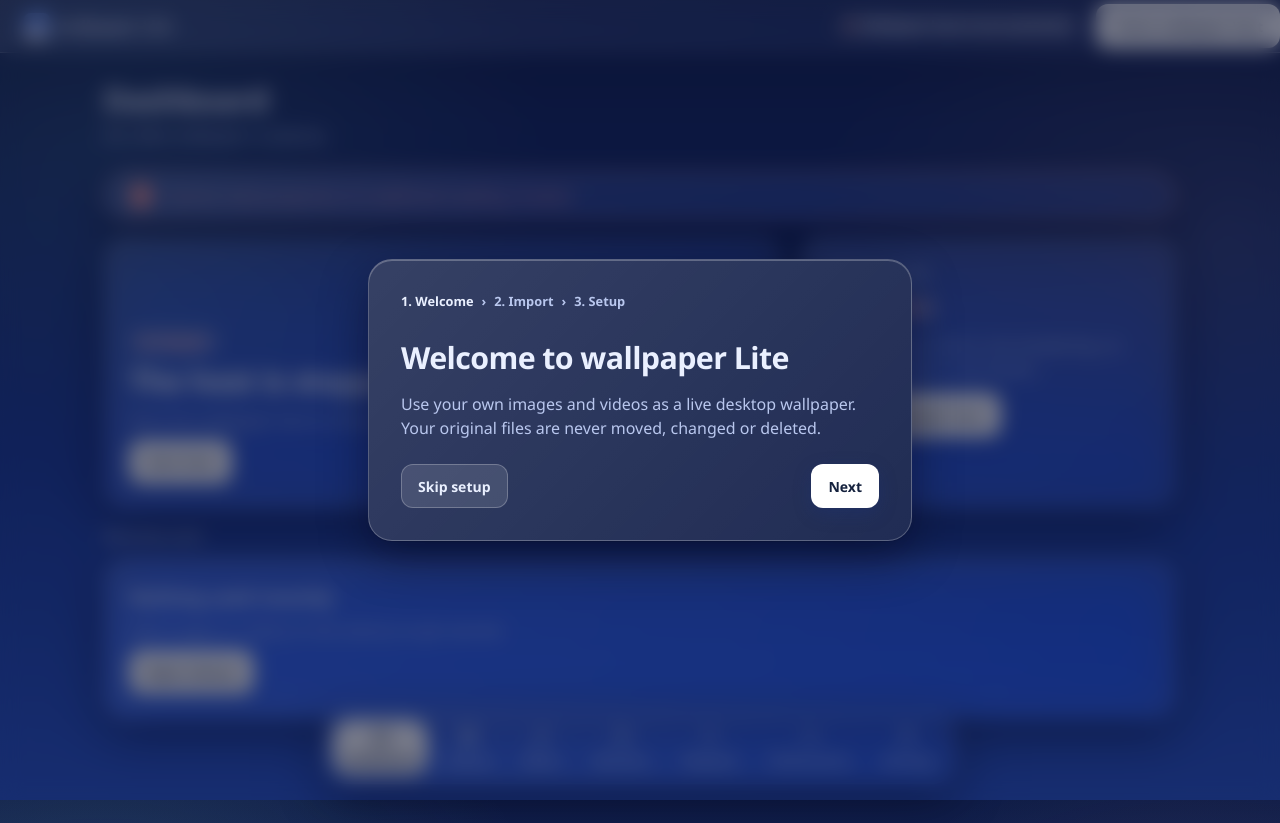
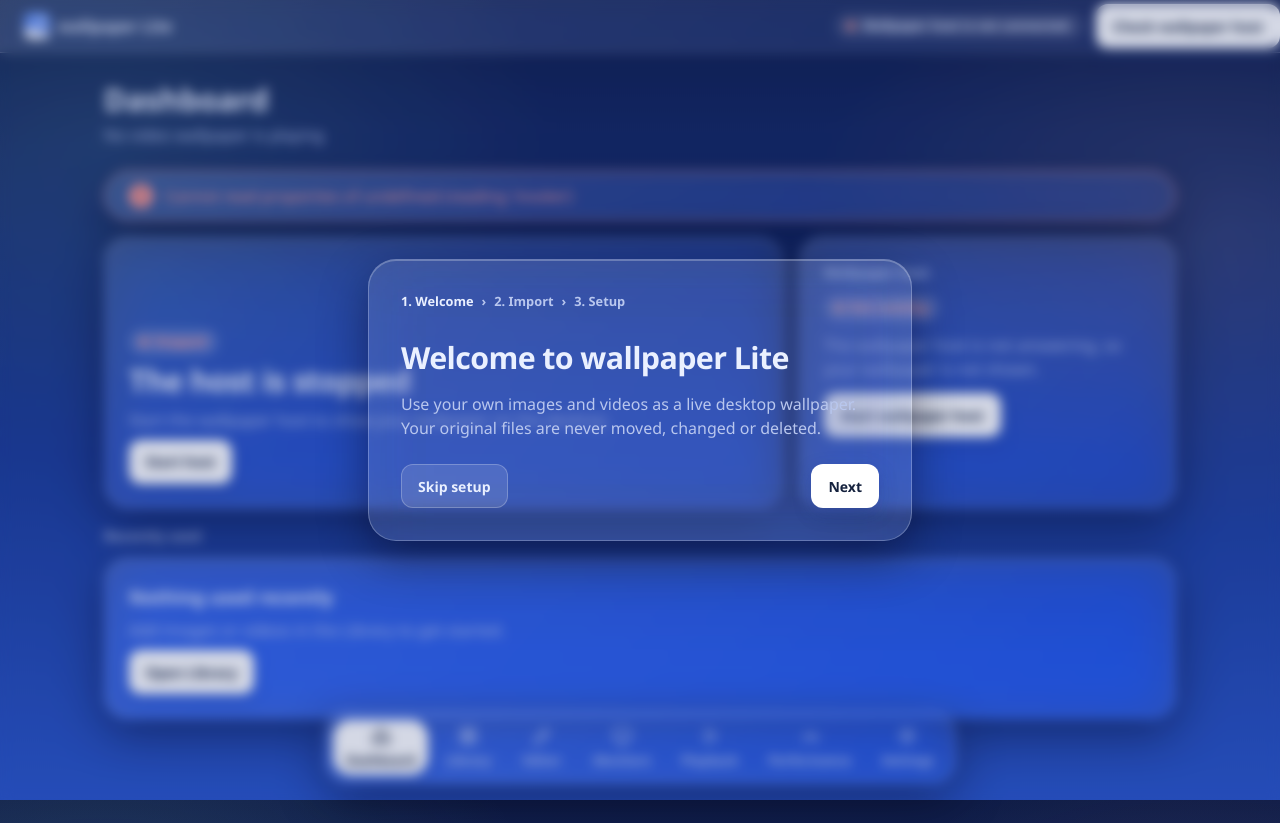
Before and after one commit to soyuo/wallpaper-lite, a React (Vite) app in the folder apps/ui/: page / in a window 1280 px wide. Built offline with nearby package versions, Linux system fonts and the light colour scheme.

Commit message:
refactor(ui): Make the first-run card flat frosted glass
Uses a translucent fill with backdrop blur and no gradient, over a lightly tinted backdrop. Not run in the app. Refs #159

```diff
--- a/apps/ui/src/styles/pages.css
+++ b/apps/ui/src/styles/pages.css
@@ -243,8 +243,8 @@
   display: grid;
   place-items: center;
   padding: var(--space-5);
-  background: rgb(8 14 40 / 55%);
-  backdrop-filter: blur(10px);
+  background: rgb(20 40 110 / 18%);
+  backdrop-filter: blur(6px);
 }
 
 .first-run-card {
@@ -252,8 +252,9 @@
   width: min(34rem, 100%);
   gap: var(--space-5);
   padding: var(--space-6);
-  background: var(--color-bg);
-  background-image: var(--glass-bg);
+  border-radius: 1.75rem;
+  background: var(--glass-flat);
+  backdrop-filter: blur(32px) saturate(1.6);
 }
 
 .first-run-steps {
--- a/apps/ui/src/styles/tokens.css
+++ b/apps/ui/src/styles/tokens.css
@@ -26,6 +26,7 @@
 
   /* Glass surfaces */
   --glass-bg: linear-gradient(135deg, rgb(255 255 255 / 16%), rgb(255 255 255 / 7%));
+  --glass-flat: rgb(255 255 255 / 12%);
   --glass-border: rgb(255 255 255 / 24%);
   --glass-blur: blur(28px) saturate(1.5);
   --glass-shadow: 0 16px 48px rgb(0 0 20 / 45%), inset 0 1px 0 rgb(255 255 255 / 25%);
@@ -104,6 +105,7 @@
   --backdrop-glow-a: rgb(143 227 207 / 55%);
   --backdrop-glow-b: rgb(255 201 153 / 50%);
   --glass-bg: linear-gradient(135deg, rgb(255 255 255 / 66%), rgb(255 255 255 / 42%));
+  --glass-flat: rgb(255 255 255 / 45%);
   --glass-border: rgb(255 255 255 / 70%);
   --glass-shadow: 0 16px 48px rgb(24 50 130 / 28%), inset 0 1px 0 rgb(255 255 255 / 85%);
   --color-canvas-border: rgb(36 68 159 / 55%);
```
